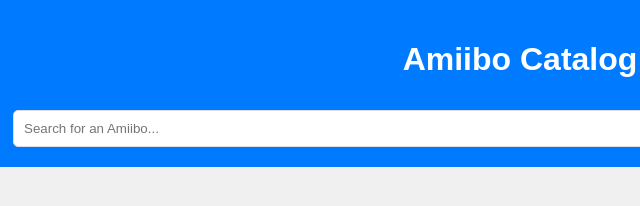
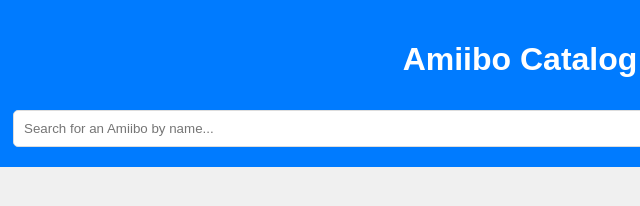
Before and after one commit to mitthrawnuruodo/amiibo-spa-test, a website with bundled scripts: page index.html in a window 1280 px wide. Shown: the full height of the page, 120-760 px from the left. Built offline with nearby package versions, Linux system fonts and the light colour scheme; no server answers.

Commit message:
Small change

```diff
--- a/index.html
+++ b/index.html
@@ -9,7 +9,7 @@
 <body>
   <header>
     <h1>Amiibo Catalog</h1>
-    <input type="text" id="searchInput" placeholder="Search for an Amiibo...">
+    <input type="text" id="searchInput" placeholder="Search for an Amiibo by name...">
   </header>
   <main>
     <div id="listView" class="view"></div>
```
